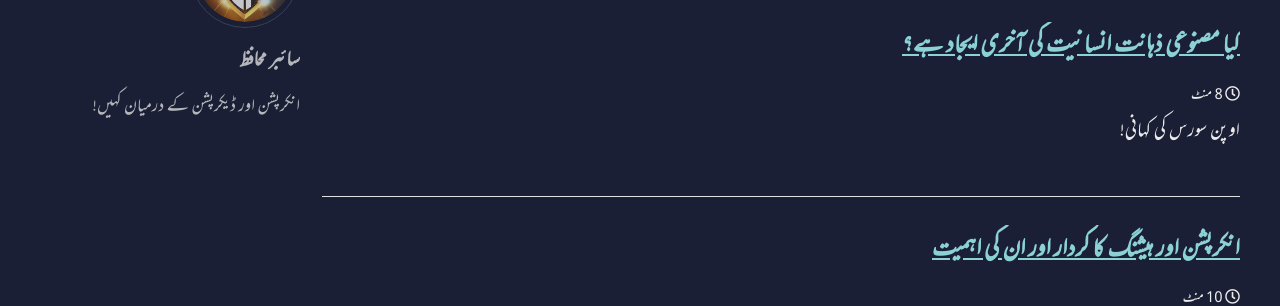
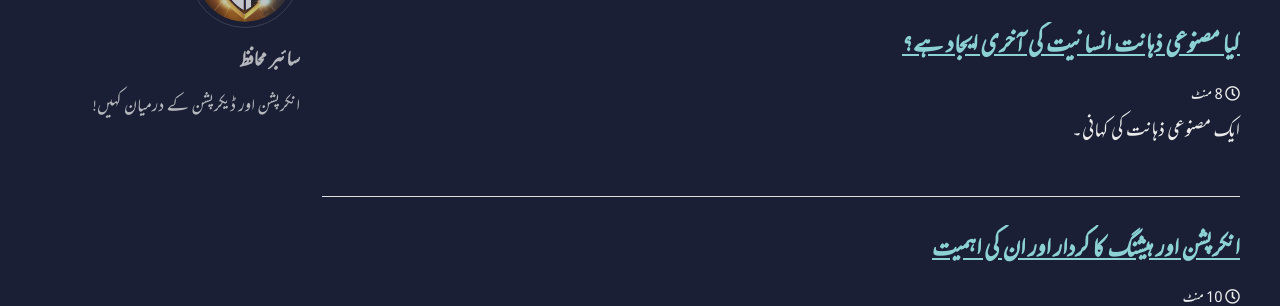
Before and after one commit to cybermuhafiz/cybermuhafiz.github.io, a Jekyll site: the page built from index.html, in a window 1280 px wide and 900 px high, scrolled down 516 px. Shown: the part 148-454 px from the top of the window. Built offline with Jekyll 4.4.1, drawn with Linux system fonts in a browser that asks for light colours; cached includes are drawn as plain includes; some web fonts are replaced; the list of posts is cut into pages by our own code.

Commit message:
Excerpts

```diff
--- a/_posts/2024-12-11-is-AI-last-invention.md
+++ b/_posts/2024-12-11-is-AI-last-invention.md
@@ -1,7 +1,7 @@
 ---
 title: کیا مصنوعی ذہانت انسانیت کی آخری ایجاد ہے؟
 author: abusarim
-excerpt:  اوپن سورس کی کہانی!
+excerpt:  ایک مصنوعی ذہانت کی کہانی۔
 header:
   image: 'assets/images/ai/brain-3d.png'
 ---
```
Also changed, not shown: assets/images/ai/brain-3d.jpg (deleted).
